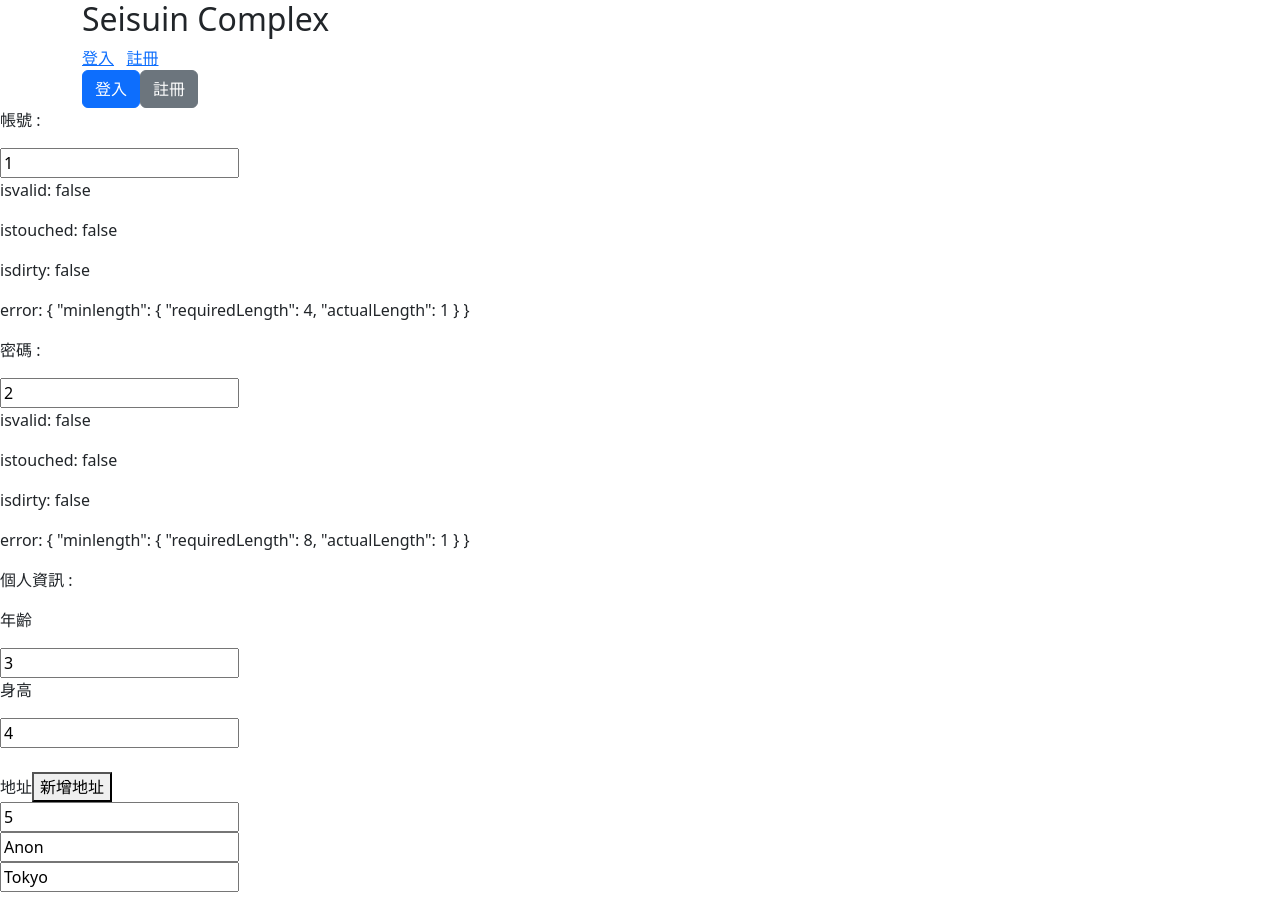
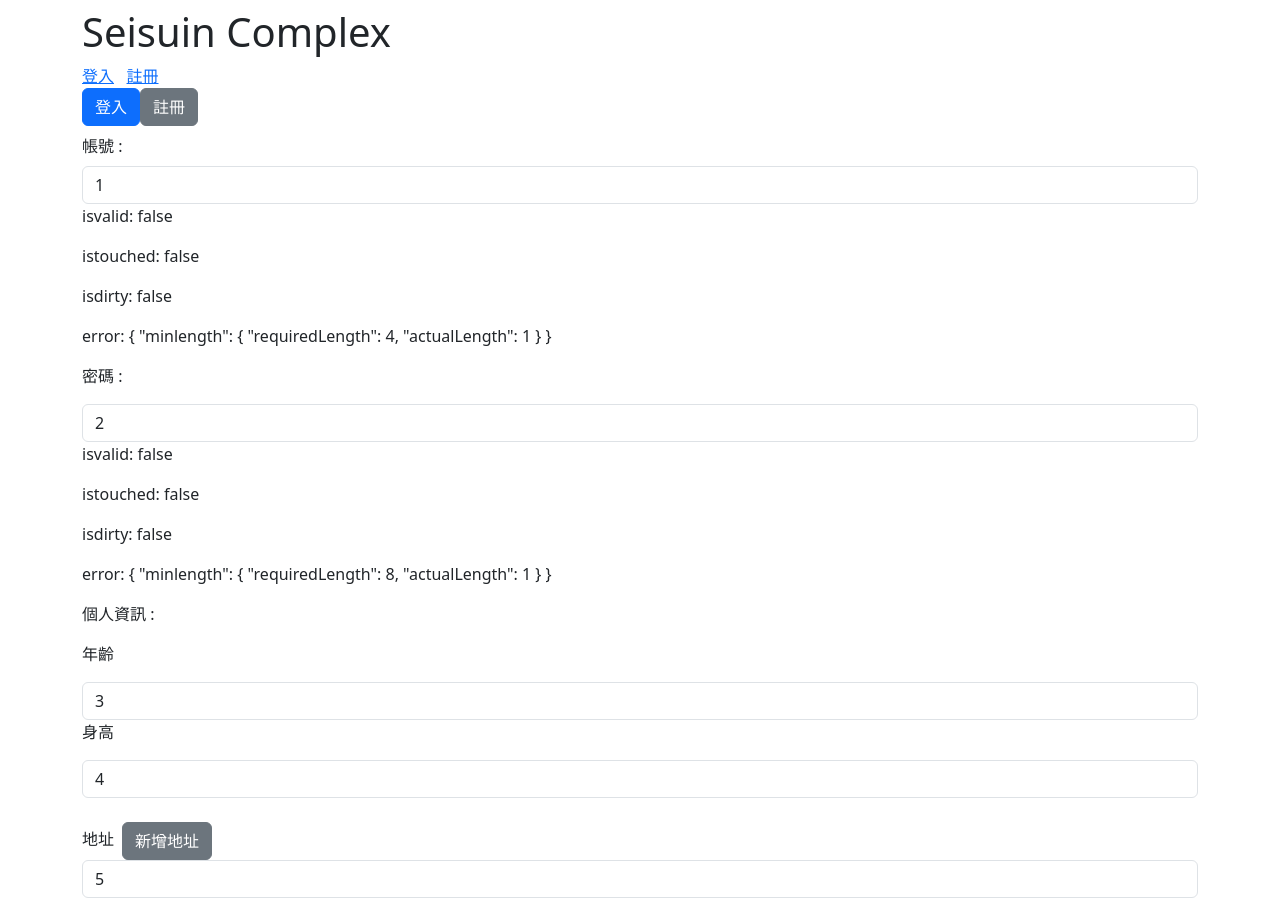
Before and after one commit to reboot0707/AnonTokyo2026Aug, an Angular app: page /signup in a window 1280 px wide. Shown: the top 898 px of the page. Built offline with nearby package versions, Linux system fonts and the light colour scheme.

Commit message:
ui: 微調排版

```diff
--- a/src/app/app.html
+++ b/src/app/app.html
@@ -1,5 +1,5 @@
 <header class="container">
-<h2>Seisuin Complex</h2>
+<h2 class="h1 my-2">Seisuin Complex</h2>
 <a routerLink="login">登入</a> &nbsp;
 <a routerLink="signup">註冊</a>
 <br>
--- a/src/app/sign-up/sign-up.html
+++ b/src/app/sign-up/sign-up.html
@@ -1,6 +1,9 @@
+<div class="container">
+
 <form [formGroup]="form">
-  <p>帳號 :</p>
-  <input formControlName="account">
+  <div class="mt-2">
+  <label class="form-label" >帳號 :</label>
+  <input class="form-control" formControlName="account">
   <!-- @if (form.get('account')?.touched && form.get('account')?.invalid){
     <p><span class="Red">驗證錯誤!</span></p>
   } -->
@@ -11,6 +14,7 @@
 @if (form.get('account')?.touched && form.get('account')?.getError('minlength')){
     <p><span class="Red">帳號長度需要大於 4</span></p>
 }
+  </div>
 
   <p>isvalid: {{ form.get('account')?.valid  }}</p>
   <p>istouched: {{ form.get('account')?.touched }}</p>
@@ -18,7 +22,7 @@
   <p>error: {{ form.get('account')?.errors | json }}</p>
 
   <p>密碼 :</p>
-  <input formControlName="password">
+  <input class="form-control" formControlName="password">
 @if (form.get('password')?.touched && form.get('password')?.getError('required')){
     <p><span class="Red">此欄位必填!</span></p>
 }
@@ -34,18 +38,18 @@
   <div formGroupName="info">
     <p>個人資訊 :</p>
     <p>年齡</p>
-    <input formControlName="age">
+    <input class="form-control" formControlName="age">
     <p>身高</p>
-    <input formControlName="tall">
+    <input class="form-control" formControlName="tall">
   </div>
 
   <br>
 
-  <span>地址</span><button (click)="addAddress()">新增地址</button>
+  <span>地址</span><button class="btn btn-secondary mx-2" (click)="addAddress()">新增地址</button>
     <div formArrayName="address">
 @for (addr of getAddress(); track $index) {
       <div>
-        <input [formControlName]="$index">
+        <input class="form-control" [formControlName]="$index">
       </div>
 }
   </div>
@@ -53,5 +57,7 @@
 
 <br>
 
-<button (click)="submit()">送出</button>
-<button (click)="clear()">清除</button>
+<button class="btn btn-secondary mx-2" (click)="submit()">送出</button>
+<button class="btn btn-secondary mx-2" (click)="clear()">清除</button>
+
+</div>
```
